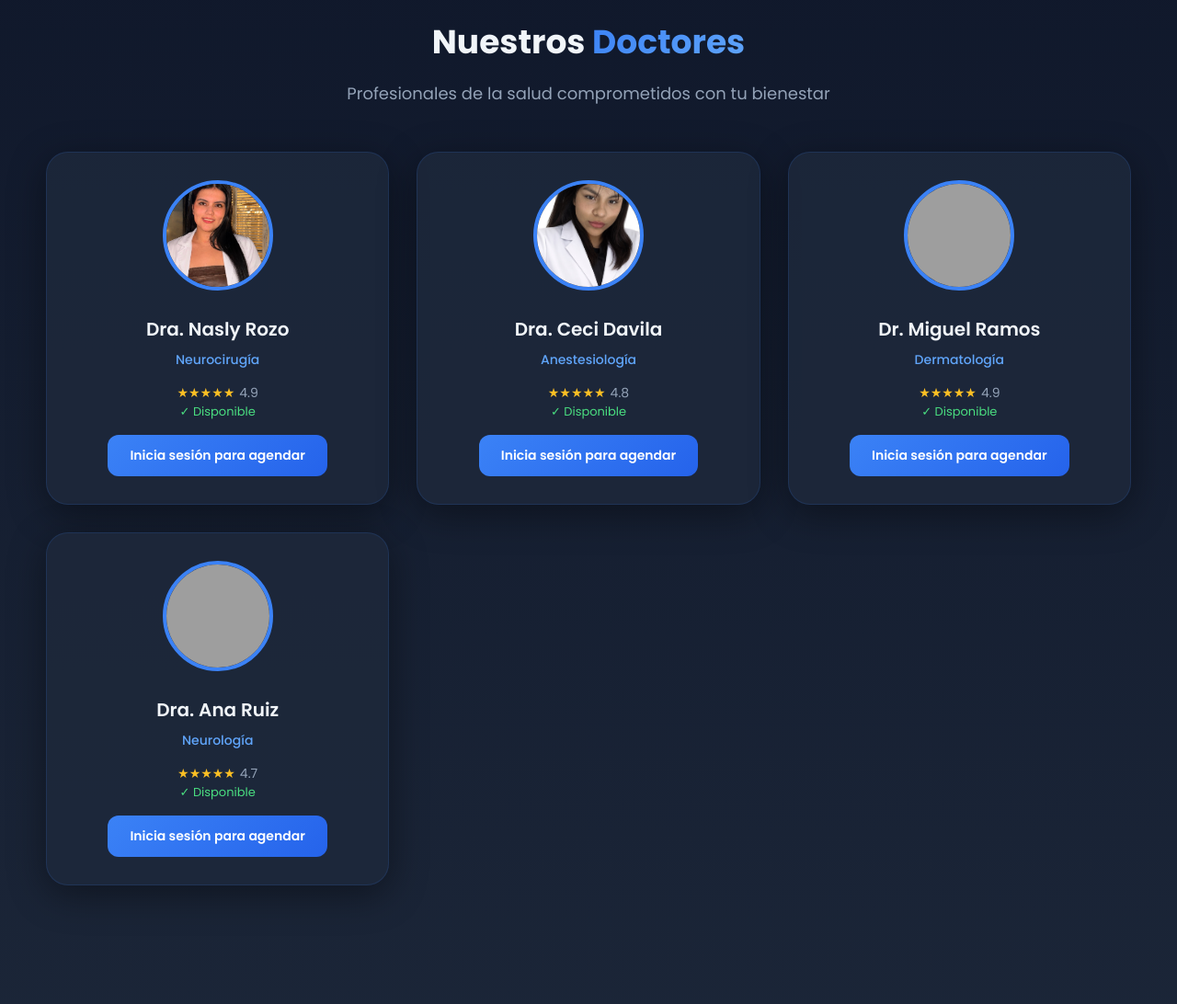
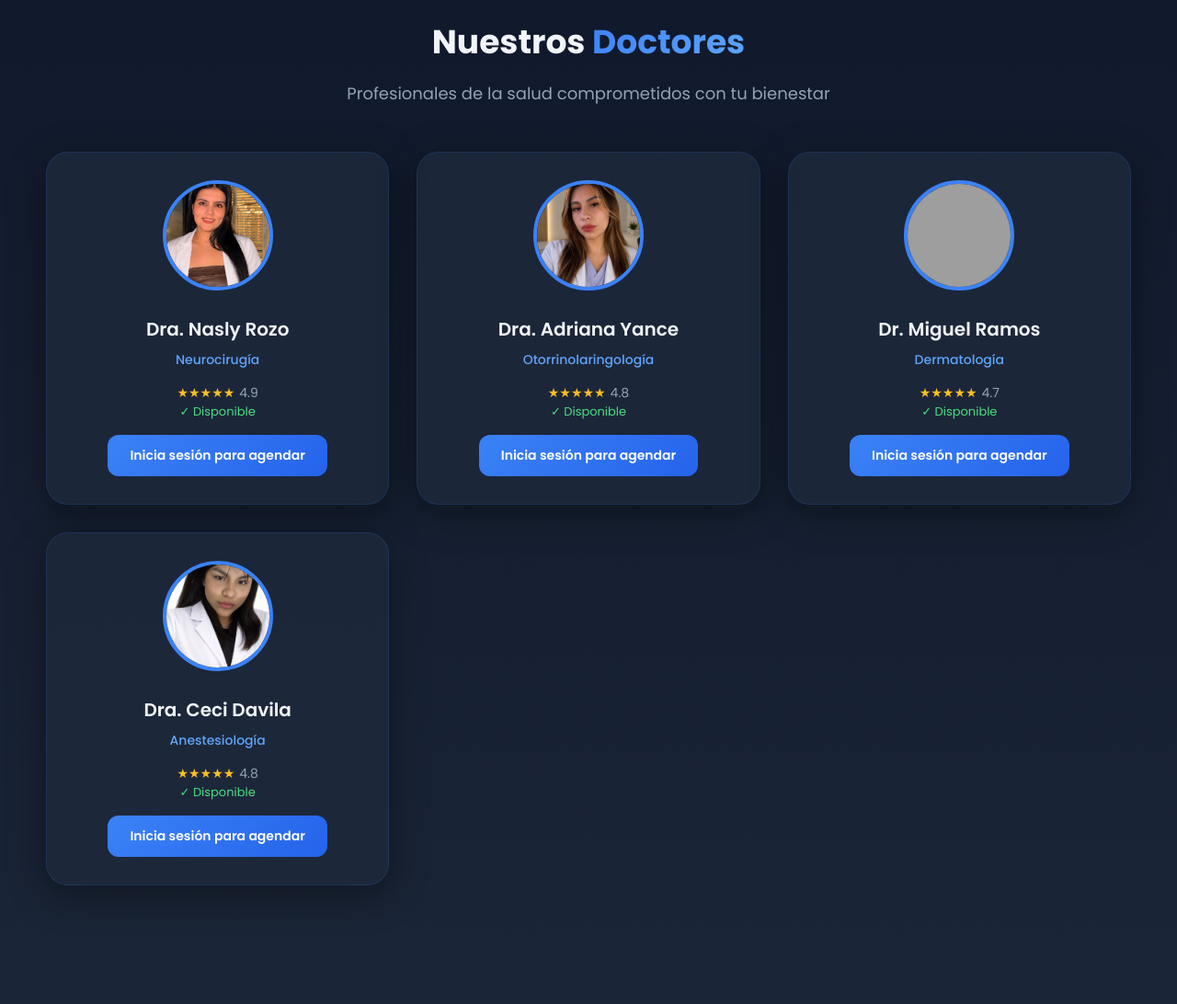
Before and after one commit to Roger-R1013/Proyecto-de-Medicina, a Flask app: page /doctores in a window 1280 px wide. Shown: the part 142-1234 px from the top of the page at 92% size. Run offline with Flask 3, Linux system fonts and the light colour scheme; grey boxes are pictures that could not be loaded.

Commit message:
Añadir mas fotos

```diff
--- a/templates/doctores.html
+++ b/templates/doctores.html
@@ -27,9 +27,9 @@
         </div>
 
         <div class="doctor-card">
-            <img src="{{ url_for('static', filename='img/doctores/Ceci.jpg') }}" alt="Dra. Ceci Davila" class="doctor-img">
-            <h4>Dra. Ceci Davila</h4>
-            <p class="specialty">Anestesiología</p>
+            <img src="{{ url_for('static', filename='img/doctores/Adriana.jpg') }}" alt="Dra. Adriana Yance" class="doctor-img">
+            <h4>Dra. Adriana Yance</h4>
+            <p class="specialty">Otorrinolaringología</p>
             <div class="rating">
                 <span class="stars">★★★★★</span>
                 <span>4.8</span>
@@ -48,7 +48,7 @@
             <p class="specialty">Dermatología</p>
             <div class="rating">
                 <span class="stars">★★★★★</span>
-                <span>4.9</span>
+                <span>4.7</span>
             </div>
             <p style="color: #4ade80; font-size: 13px; margin-bottom: 15px;">✓ Disponible</p>
             {% if session.get('usuario_id') %}
@@ -59,12 +59,12 @@
         </div>
 
         <div class="doctor-card">
-            <img src="https://randomuser.me/api/portraits/women/65.jpg" alt="Dra. Ana Ruiz" class="doctor-img">
-            <h4>Dra. Ana Ruiz</h4>
-            <p class="specialty">Neurología</p>
+            <img src="{{ url_for('static', filename='img/doctores/Ceci.jpg') }}" alt="Dra. Ceci Davila" class="doctor-img">
+            <h4>Dra. Ceci Davila</h4>
+            <p class="specialty">Anestesiología</p>
             <div class="rating">
                 <span class="stars">★★★★★</span>
-                <span>4.7</span>
+                <span>4.8</span>
             </div>
             <p style="color: #4ade80; font-size: 13px; margin-bottom: 15px;">✓ Disponible</p>
             {% if session.get('usuario_id') %}
```
Also changed, not shown: static/img/doctores/Adriana.jpg (added).
